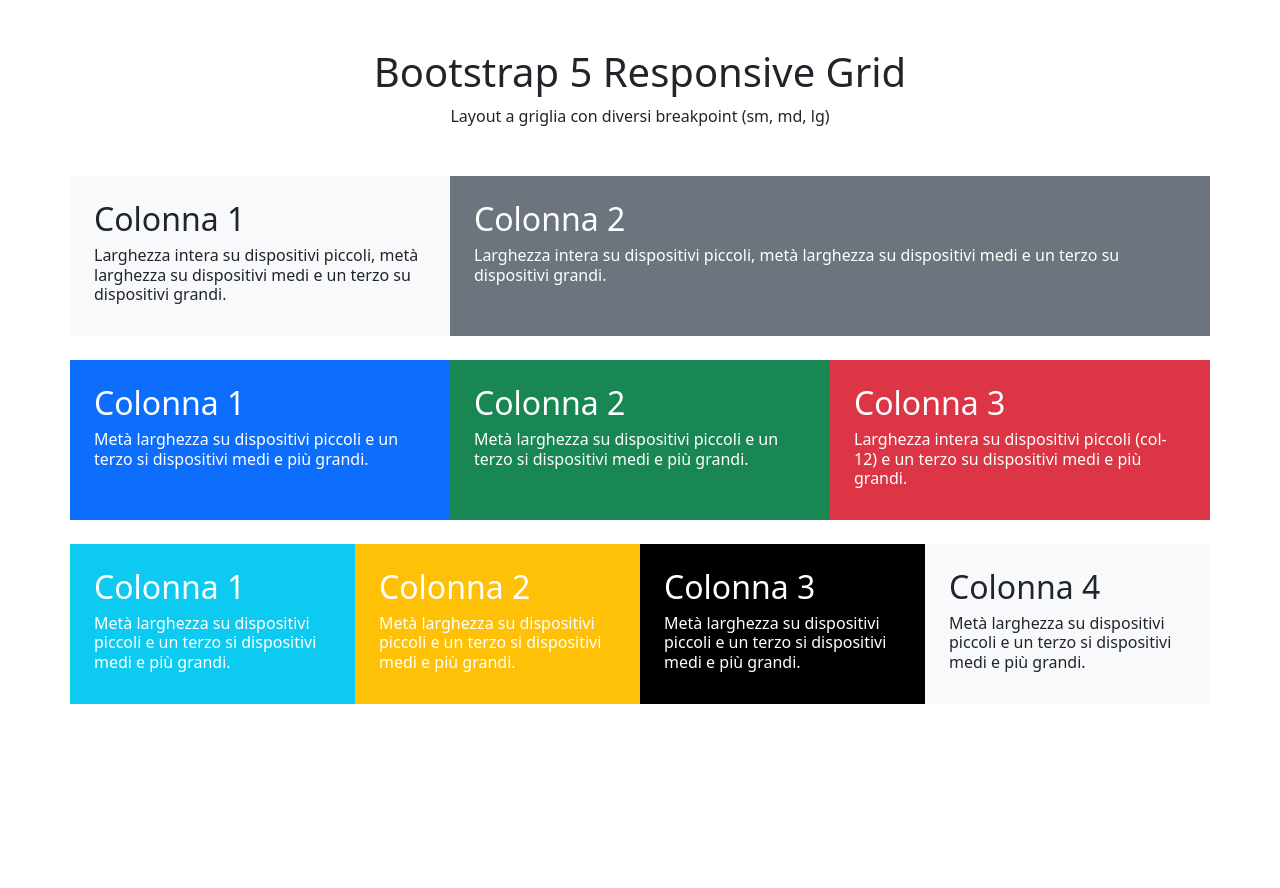
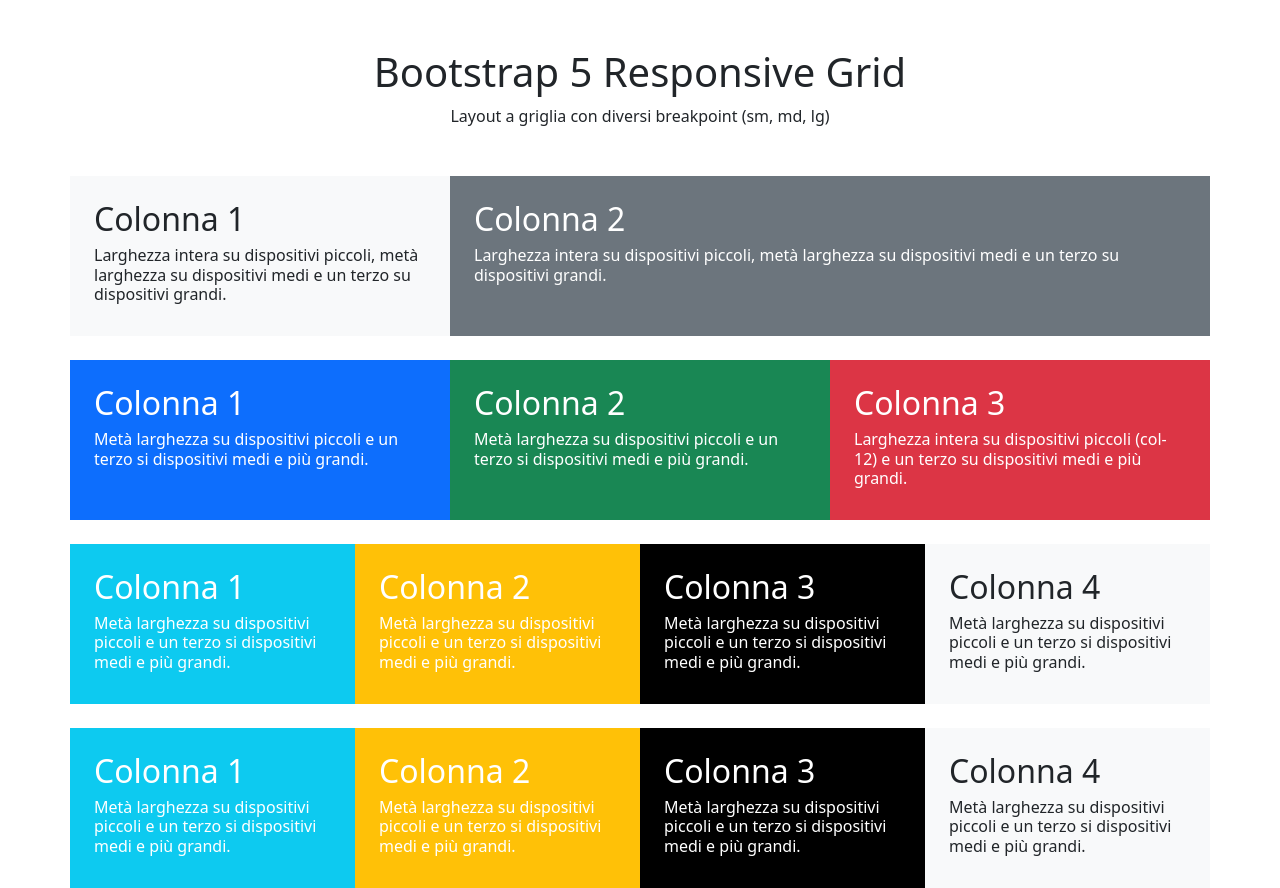
Before and after one commit to qsrdev/htmlcss-bootstrap-layout, a plain HTML site: page index.html in a window 1280 px wide. Before the commit the page ends 800 px from the top, so only its background shows below. Drawn offline with nearby package versions, Linux system fonts and the light colour scheme.

Commit message:
bonus completed at the end of exercise

```diff
--- a/index.html
+++ b/index.html
@@ -41,22 +41,22 @@
       </div>
 
       <!-- Tree columns -->
-      <div class="row mb-4">
-        <div class="col-sm-6 col-md-4 bg-primary py-4 px-4 text-white">
+      <div class="row mb-4 text-white">
+        <div class="col-sm-6 col-md-4 bg-primary py-4 px-4">
           <h2>Colonna 1</h2>
           <h6>
             Metà larghezza su dispositivi piccoli e un terzo si dispositivi medi
             e più grandi.
           </h6>
         </div>
-        <div class="col-sm-6 col-md-4 bg-success py-4 px-4 text-white">
+        <div class="col-sm-6 col-md-4 bg-success py-4 px-4">
           <h2>Colonna 2</h2>
           <h6>
             Metà larghezza su dispositivi piccoli e un terzo si dispositivi medi
             e più grandi.
           </h6>
         </div>
-        <div class="col-sm-12 col-md-4 bg-danger py-4 px-4 text-white">
+        <div class="col-sm-12 col-md-4 bg-danger py-4 px-4">
           <h2>Colonna 3</h2>
           <h6>
             Larghezza intera su dispositivi piccoli (col-12) e un terzo su
@@ -66,7 +66,7 @@
       </div>
 
       <!-- Four columns -->
-      <div class="row">
+      <div class="row mb-4">
         <div class="col-sm-6 col-md-3 bg-info py-4 px-4 text-white">
           <h2>Colonna 1</h2>
           <h6>
@@ -96,6 +96,38 @@
           </h6>
         </div>
       </div>
+
+      <!-- BONUS -->
+      <div class="row row-cols-sm-2 row-cols-md-4">
+        <div class="bg-info py-4 px-4 text-white">
+          <h2>Colonna 1</h2>
+          <h6>
+            Metà larghezza su dispositivi piccoli e un terzo si dispositivi medi
+            e più grandi.
+          </h6>
+        </div>
+        <div class="bg-warning py-4 px-4 text-white">
+          <h2>Colonna 2</h2>
+          <h6>
+            Metà larghezza su dispositivi piccoli e un terzo si dispositivi medi
+            e più grandi.
+          </h6>
+        </div>
+        <div class="bg-black py-4 px-4 text-white">
+          <h2>Colonna 3</h2>
+          <h6>
+            Metà larghezza su dispositivi piccoli e un terzo si dispositivi medi
+            e più grandi.
+          </h6>
+        </div>
+        <div class="bg-light py-4 px-4">
+          <h2>Colonna 4</h2>
+          <h6>
+            Metà larghezza su dispositivi piccoli e un terzo si dispositivi medi
+            e più grandi.
+          </h6>
+        </div>
+      </div>
     </div>
   </body>
 </html>
```
